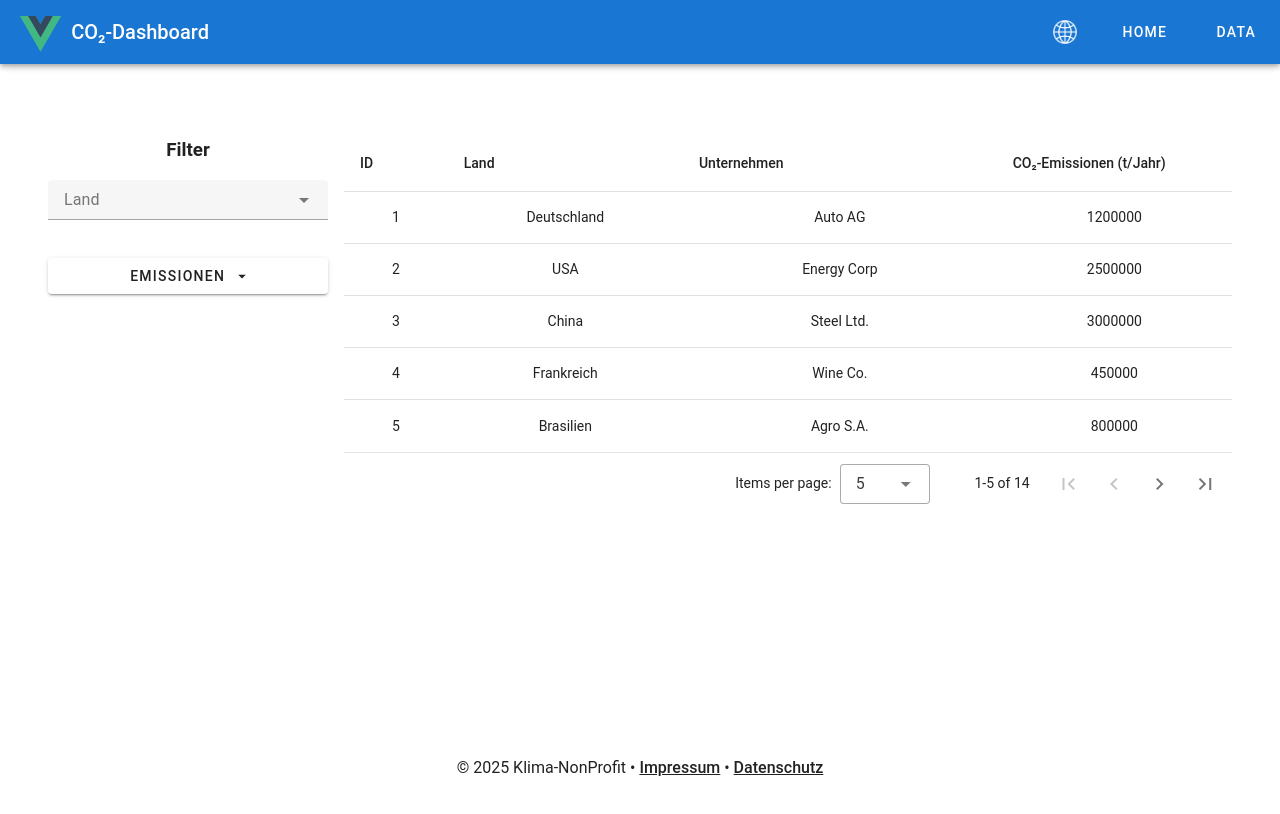
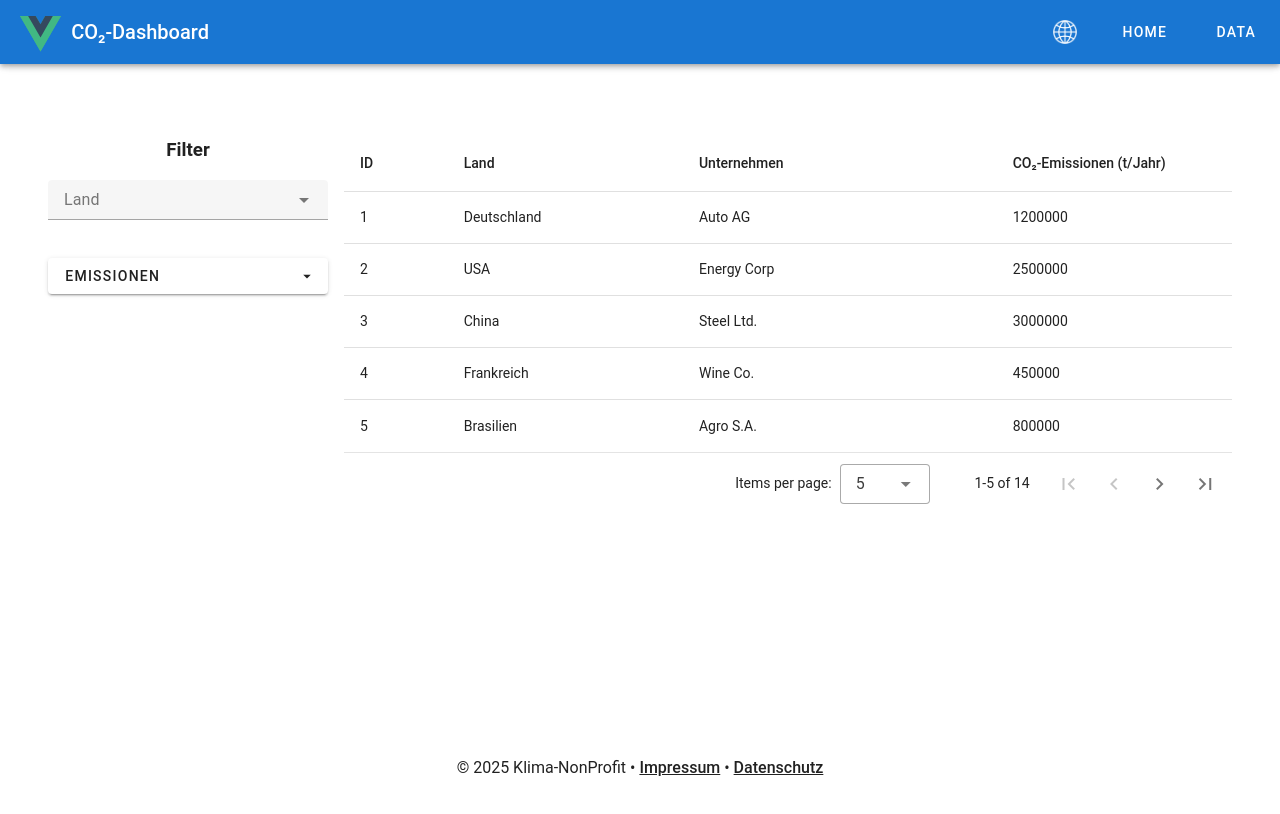
Before and after one commit to 0xHvD/IPWA01-01, a Vue app: page /data in a window 1280 px wide. Shown: the top 814 px of the page. Built offline with nearby package versions, Linux system fonts and the light colour scheme.

Commit message:
Korrigiertes Sizing der Seite

```diff
--- a/src/views/DataTableView.vue
+++ b/src/views/DataTableView.vue
@@ -11,8 +11,6 @@
           :items="countryOptions"
           label="Land"
           multiple
-          chips
-          closable-chips
           clearable
           density="compact"
           class="filter-dropdown mb-4"
@@ -49,17 +47,20 @@
               v-bind="props"
               text
               block
+              class="d-flex justify-space-between align-center"
               append-icon="mdi-menu-down"
             >
               Emissionen
             </v-btn>
             </template>
+
             <v-card class="pa-4">
                 <v-range-slider
                 v-model="emissionRange"
                 :min="minEmission"
                 :max="maxEmission"
-              step="100"
+                step="1000"
+                strict
                 hide-details
                 />
                 <div class="text-center mt-2">
@@ -75,13 +76,13 @@
         </v-menu>
       </v-col>
 
-      <!-- ■ Rechte Spalte: Tabelle (75 % ab md) -->
+      <!-- Rechte Spalte: Tabelle -->
       <v-col cols="12" md="9">
         <v-data-table
           :headers="headers"
           :items="computedRows"
           :items-per-page="perPage"
-          class="fixed-table"
+          class="fixed-table text-left"
         >
           <template #item.id="{ index }">
             {{ index + 1 }}
@@ -153,19 +154,18 @@ const menuProps = { offsetY: true, contentClass: 'my-select-menu' }
 </script>
 
 <style scoped>
-/* ■ Entfernt alle festen Flex-Basis, nutzt Vuetify-Grid */
 
-/* ■ Breite auf 100 % */
+/* Container-Breite auf 100 % */
 .v-container {
   width: 100%;
 }
 
-/* ■ Filter-Dropdowns füllen ihre Spalte */
+/* Filter-Dropdowns füllen ihre Spalte */
 .filter-dropdown {
   width: 100%;
 }
 
-/* ■ Data-Table: Table-Layout fixed, füllt Spalte */
+/* Data-Table: Table-Layout fixed, füllt Spalte */
 .fixed-table {
   width: 100%;
 }
@@ -173,7 +173,7 @@ const menuProps = { offsetY: true, contentClass: 'my-select-menu' }
   table-layout: fixed;
 }
 
-/* ■ Begrenzung nur im Dropdown-Menü */
+/* Begrenzung nur im Dropdown-Menü */
 .my-select-menu {
   max-height: 200px;
   overflow-y: auto;
```
Lines whose indentation alone changed are shown as unchanged.
